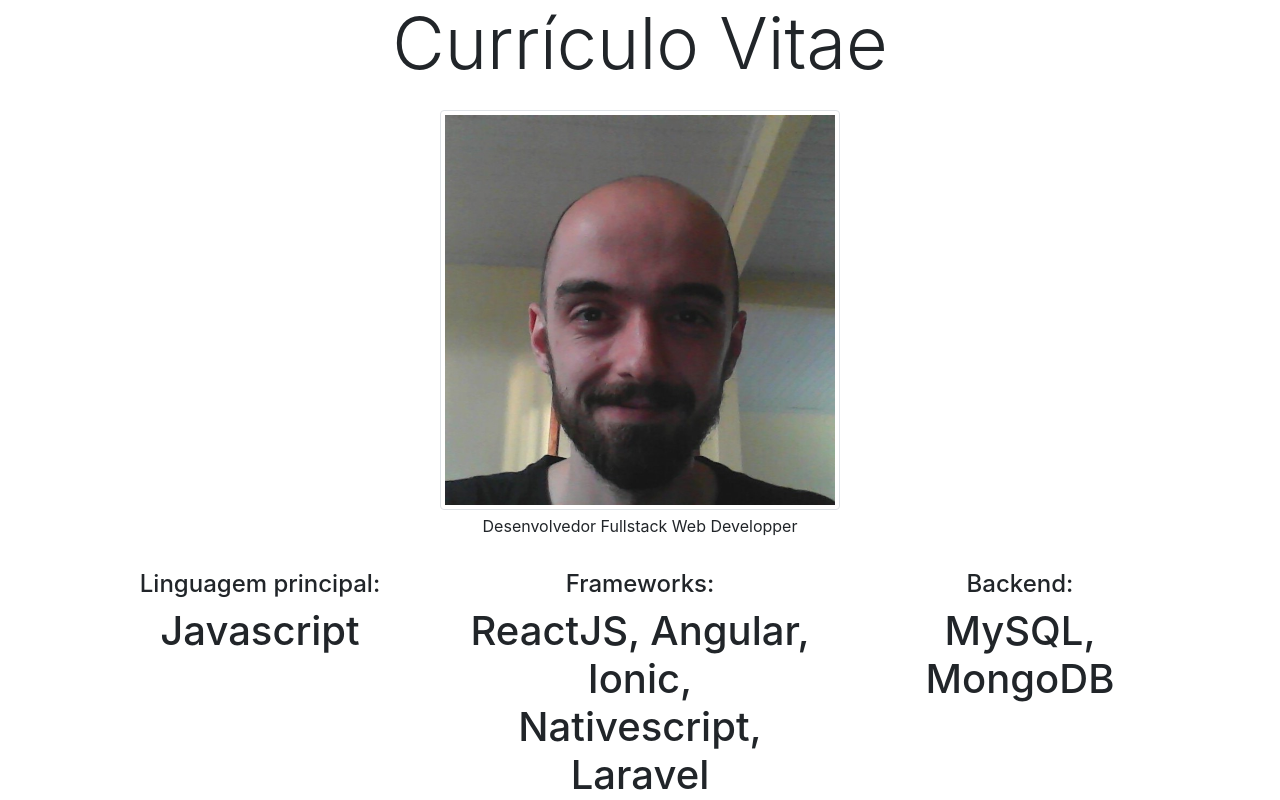
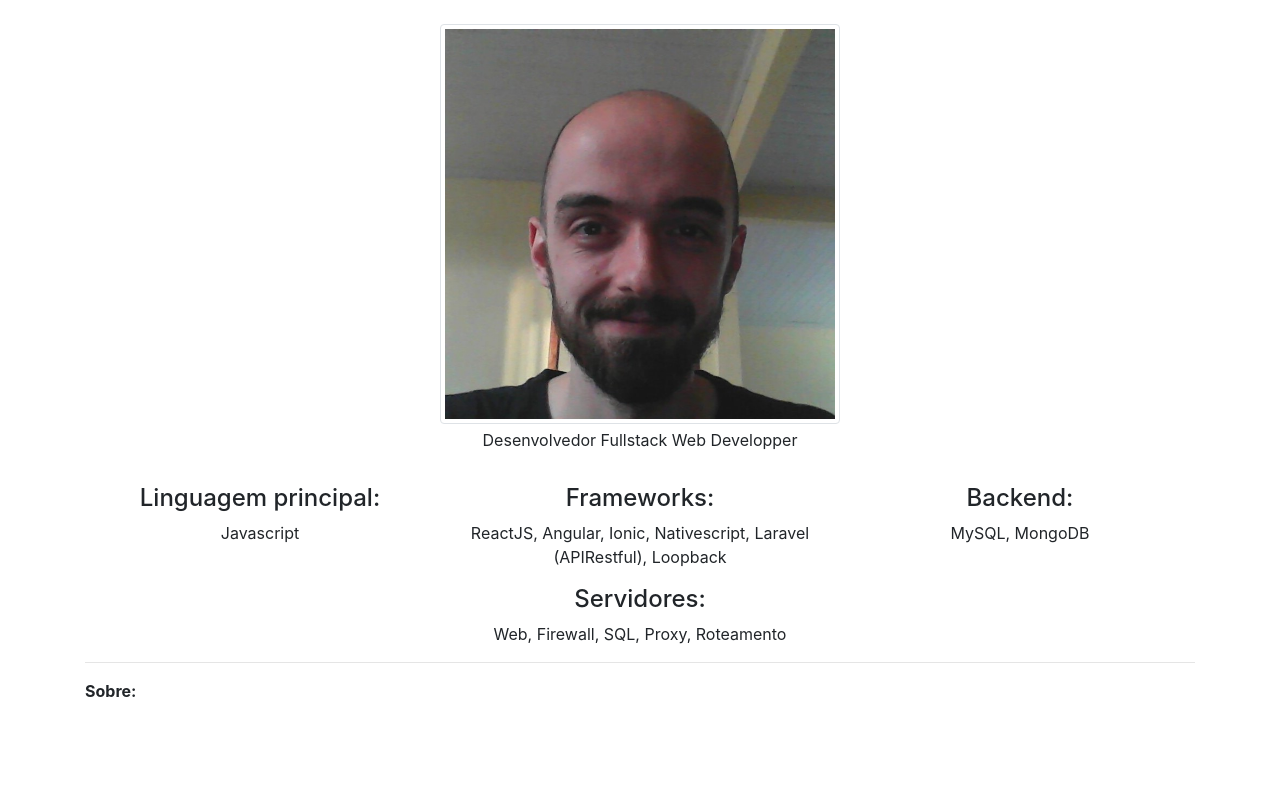
Before and after one commit to Gkreischer/CV, a React (Create React App) app: page / in a window 1280 px wide. Shown: the top 800 px of the page. Built offline with nearby package versions, Linux system fonts and the light colour scheme.

Commit message:
Implementando campo sobre

```diff
--- a/package.json
+++ b/package.json
@@ -4,6 +4,7 @@
   "private": true,
   "dependencies": {
     "bootstrap": "^4.3.1",
+    "font-awesome": "4.7.0",
     "node-sass": "^4.12.0",
     "react": "^16.9.0",
     "react-dom": "^16.9.0",
--- a/src/App.js
+++ b/src/App.js
@@ -1,7 +1,7 @@
 import React from 'react';
 import logo from './logo.svg';
 import './App.scss';
-
+import 'font-awesome/css/font-awesome.min.css';
 import 'bootstrap/dist/css/bootstrap.min.css';
 
 import Main from './Components/MainComponent';
--- /dev/null
+++ b/src/Components/AboutComponent.js
@@ -0,0 +1,19 @@
+import React from 'react';
+
+import { Container, Row, Col} from 'reactstrap';
+
+function About(props) {
+    return(
+        <React.Fragment>
+            <Row>
+                <Col md="12">
+                    <hr/>
+                    <b>Sobre:</b>
+
+                </Col>
+            </Row>
+        </React.Fragment>
+    );
+}
+
+export default About;
--- a/src/Components/MainComponent.js
+++ b/src/Components/MainComponent.js
@@ -1,7 +1,7 @@
 import React, { Component } from 'react';
 
 import avatar from './../shared/images/gustavo.jpg';
-
+import About from './AboutComponent';
 import{ Row, Col, Container } from 'reactstrap';
 class Main extends Component {
     constructor(props) {
@@ -19,7 +19,7 @@ class Main extends Component {
                     <Row>
                         <Col md="12" className="text-center">
                             <h3 className="display-3">
-                                Currículo Vitae
+
                             </h3>
                         </Col>
                     </Row>
@@ -37,20 +37,21 @@ class Main extends Component {
                     </Row>
                     <Row>
                         <Col md="4" className="mt-3 text-center">
-                            <h4>Linguagem principal: </h4> <span className="h1">Javascript</span>
+                            <h4>Linguagem principal: </h4> <span>Javascript</span>
                         </Col>
                         <Col md="4" className="mt-3 text-center">
-                            <h4>Frameworks: </h4> <span className="h1">ReactJS, Angular, Ionic, Nativescript, Laravel (APIRestful), Loopback</span>
+                            <h4>Frameworks: </h4> <span>ReactJS, Angular, Ionic, Nativescript, Laravel (APIRestful), Loopback</span>
                         </Col>
                         <Col md="4" className="mt-3 text-center">
-                            <h4>Backend: </h4> <span className="h1">MySQL, MongoDB</span>
+                            <h4>Backend: </h4> <span>MySQL, MongoDB</span>
                         </Col>
                     </Row>
                     <Row>
                         <Col md="12" className="text-center mt-3">
-                            <h4>Servidores:</h4> <span className="h1">Web, Firewall, SQL</span>
+                            <h4>Servidores:</h4> <span>Web, Firewall, SQL, Proxy, Roteamento</span>
                         </Col>
                     </Row>
+                    <About />
                 </Container>
             </div>
         );
```
Also changed, not shown: 1 other file (tests, documents, lock files or other folders).
